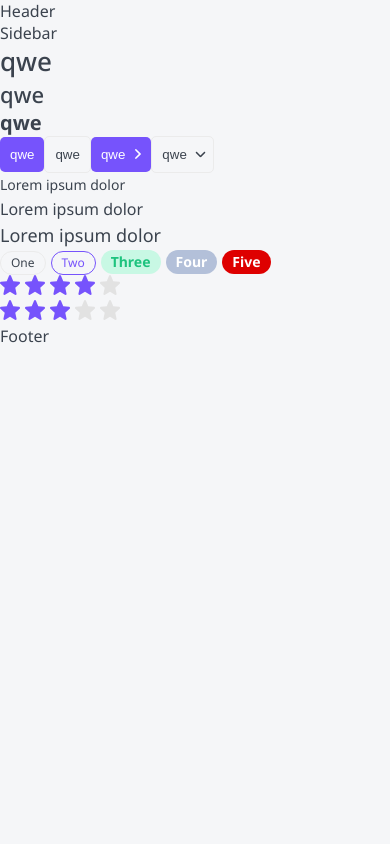
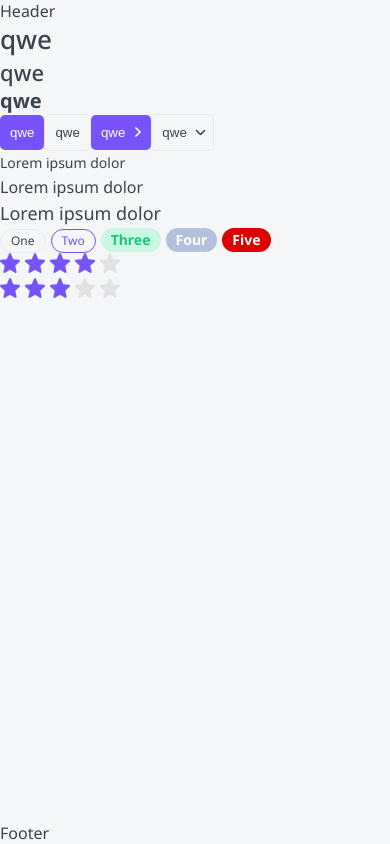
Before and after one commit to yobafett/nextjs-top-app, a Next.js app: page / in a window 390 px wide. Built offline with nearby package versions, Linux system fonts and the light colour scheme.

Commit message:
Layout CSS grid

```diff
--- a/layout/Layout.module.css
+++ b/layout/Layout.module.css
@@ -0,0 +1,46 @@
+.wrapper {
+    display: grid;
+    grid-template-columns: auto 230px minmax(320px, 1200px) auto;
+    grid-template-rows: auto 1fr auto;
+    min-height: 100vh;
+    grid-template-areas:
+        '. header header .'
+        '. sidebar body .'
+        'footer footer footer footer';
+}
+
+.header {
+    grid-area: header;
+    display: none;
+}
+
+.sidebar {
+    grid-area: sidebar;
+}
+
+.body {
+    grid-area: body;
+}
+
+.footer {
+    grid-area: footer;
+}
+
+@media (max-width: 765px) {
+    .wrapper {
+        grid-template-columns: minmax(320px, 1fr);
+        grid-template-areas:
+        'header'
+        'body'
+        'footer';
+    }
+
+    .header {
+        display: block;
+    }
+
+    .sidebar {
+        display: none;
+    }
+
+}
--- a/layout/Layout.props.ts
+++ b/layout/Layout.props.ts
@@ -1,5 +1,4 @@
 import { ReactNode } from 'react';
-
 
 export interface LayoutProps {
     children: ReactNode;
--- a/layout/Layout.tsx
+++ b/layout/Layout.tsx
@@ -7,14 +7,14 @@
 
 const Layout = ({ children }: LayoutProps): JSX.Element => {
     return (
-        <>
-            <Header />
-            <div>
-                <Sidebar />
-                <div>{children}</div>
+        <div className={styles.wrapper}>
+            <Header className={styles.header} />
+            <Sidebar className={styles.sidebar} />
+            <div className={styles.body}>
+                {children}
             </div>
-            <Footer />
-        </>
+            <Footer className={styles.footer} />
+        </div>
     )
 }
 
```
